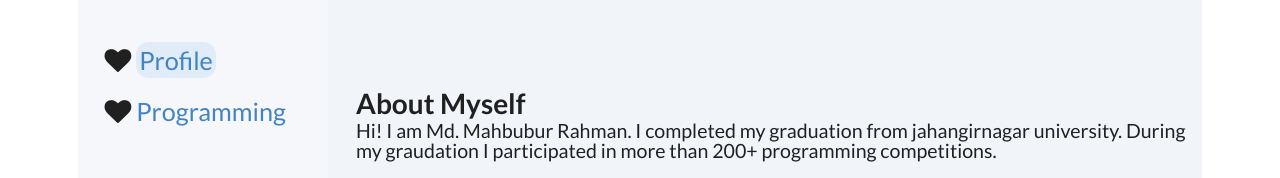
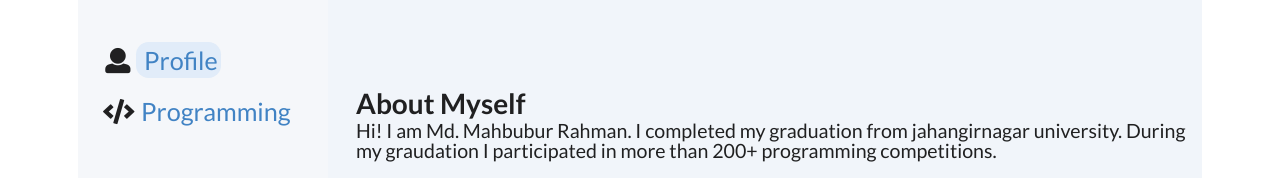
Before and after one commit to mahbubcseju/portfolio, a React (Create React App) app in the folder client/: page / in a window 1280 px wide. Shown: the top 178 px of the page. Built offline with nearby package versions, Linux system fonts and the light colour scheme.

Commit message:
[Side-nav] Changes the icon of profile & programming

```diff
--- a/client/src/components/sidenav.js
+++ b/client/src/components/sidenav.js
@@ -11,10 +11,10 @@ class SideNav extends React.Component {
       <div>
         <div className="side-nav">
           <div className="nav-item">
-            <i className="heart icon"></i><NavLink exact to="/" activeClassName="active">Profile</NavLink>
+            <i className="user icon"></i><NavLink exact to="/" activeClassName="active"> Profile</NavLink>
           </div>
           <div className="nav-item">
-            <i className="heart icon"></i><NavLink exact to="/programming" activeClassName="active">Programming</NavLink>
+            <i className="code icon"></i><NavLink exact to="/programming" activeClassName="active"> Programming</NavLink>
           </div>
         </div>
       </div>
```
